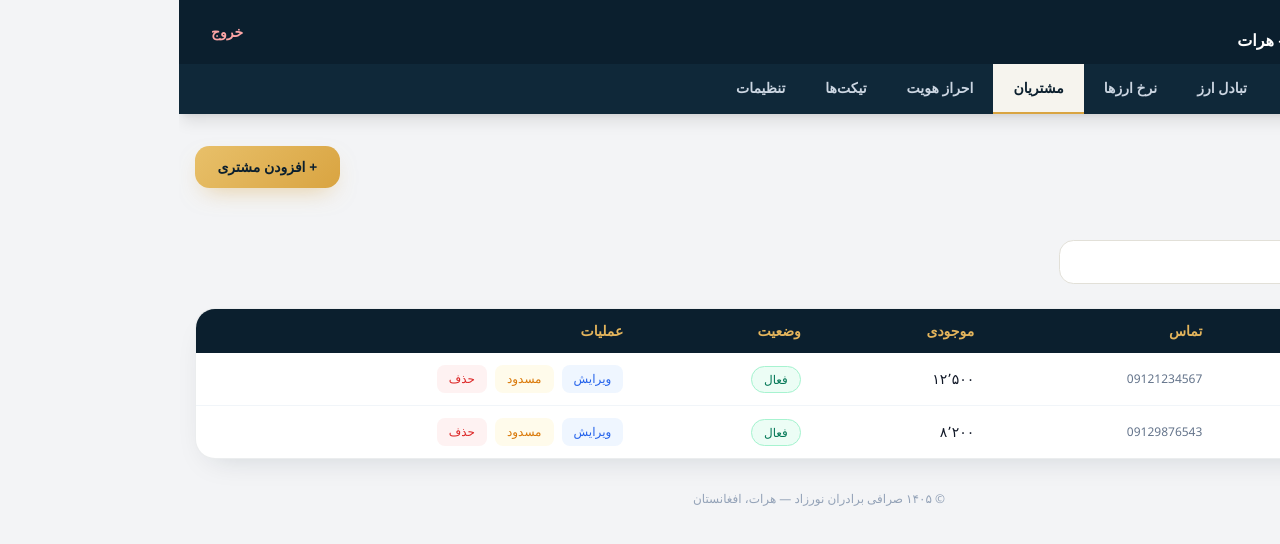
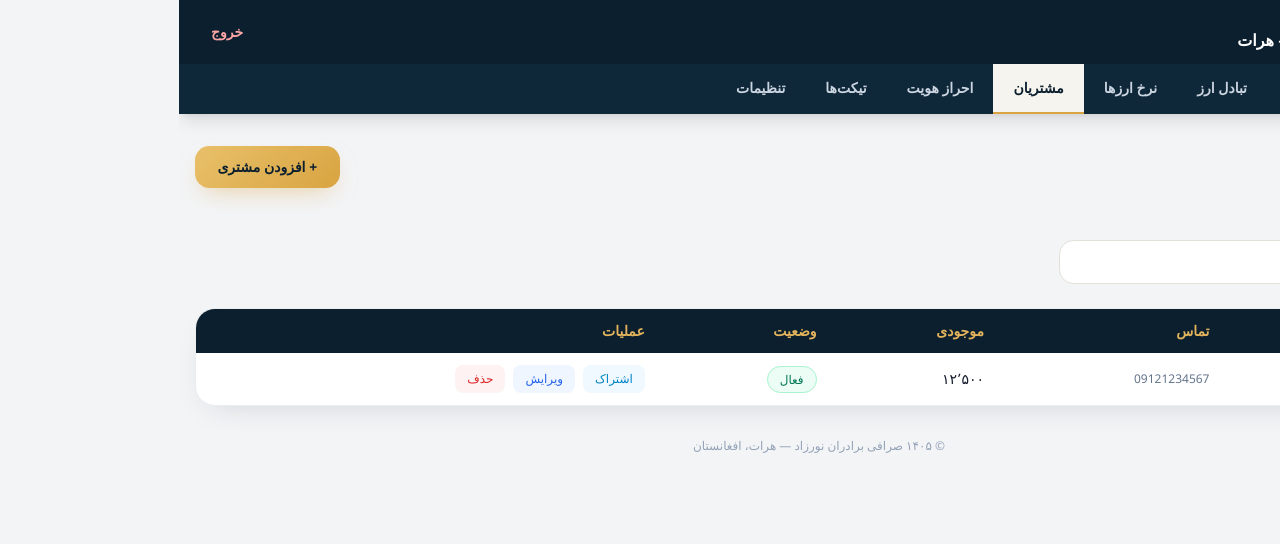
Before and after one commit to nasirahmadrahmati19-hue/exchange-admin, a Next.js app: page /dashboard/users in a window 1280 px wide. Shown: the top 544 px of the page. Built offline with nearby package versions, Linux system fonts and the light colour scheme; sample sign-in values are in the browser's storage; a small style sheet from the web is missing.

Commit message:
Refactor UsersPage to use useStored for users

```diff
--- a/app/dashboard/users/page.tsx
+++ b/app/dashboard/users/page.tsx
@@ -1,65 +1,32 @@
 "use client";
 
-import { useEffect, useState } from "react";
+import { useState } from "react";
+import { useStored, Field, ErrorBox, Modal, ShareBar } from "../lib/ui";
+import { fa, checkRequired, requiredMessage, statusChipClass } from "../lib/helpers";
 
-interface User {
-  id: number; name: string; email: string; phone: string; balance: string; status: string;
-}
-
+interface User { id: number; name: string; email: string; phone: string; balance: string; status: string; }
 const empty = { name: "", email: "", phone: "", balance: "" };
 
 export default function UsersPage() {
-  const [users, setUsers] = useState<User[]>([]);
+  const [users, setUsers] = useStored<User[]>("db_users", [
+    { id: 1, name: "علی محمدی", email: "ali@mail.com", phone: "09121234567", balance: "12500", status: "فعال" },
+  ]);
   const [search, setSearch] = useState("");
   const [modal, setModal] = useState(false);
   const [editId, setEditId] = useState<number | null>(null);
   const [form, setForm] = useState(empty);
   const [missing, setMissing] = useState<string[]>([]);
   const [error, setError] = useState("");
+  const [shareUser, setShareUser] = useState<User | null>(null);
 
-  useEffect(() => {
-    const s = localStorage.getItem("db_users");
-    if (s) {
-      try { setUsers(JSON.parse(s)); } catch {}
-    } else {
-      setUsers([
-        { id: 1, name: "علی محمدی", email: "ali@mail.com", phone: "09121234567", balance: "12500", status: "فعال" },
-        { id: 2, name: "سارا احمدی", email: "sara@mail.com", phone: "09129876543", balance: "8200", status: "فعال" },
-      ]);
-    }
-  }, []);
-
-  useEffect(() => {
-    localStorage.setItem("db_users", JSON.stringify(users));
-  }, [users]);
-
-  const update = (patch: any) => {
-    setForm({ ...form, ...patch });
-    setMissing([]);
-    setError("");
-  };
-
-  const fc = (name: string) => `input ${missing.includes(name) ? "!border-red-500" : ""}`;
+  const set = (patch: any) => { setForm({ ...form, ...patch }); setMissing([]); setError(""); };
 
   const save = () => {
-    const m: string[] = [];
-    if (!form.name.trim()) m.push("نام");
-    if (!form.phone.trim()) m.push("شماره تماس");
-    if (m.length > 0) {
-      setMissing(m);
-      setError("لطفاً این فیلدها را پر کنید: " + m.join("، "));
-      return;
-    }
-    setMissing([]);
-    setError("");
-    if (editId) {
-      setUsers(users.map(u => u.id === editId ? { ...u, ...form } : u));
-    } else {
-      setUsers([...users, { id: Date.now(), ...form, status: "فعال" }]);
-    }
-    setModal(false);
-    setForm(empty);
-    setEditId(null);
+    const m = checkRequired(form, [{ key: "name", label: "نام" }, { key: "phone", label: "شماره تماس" }]);
+    if (m.length) { setMissing(m); setError(requiredMessage(m)); return; }
+    if (editId) setUsers(users.map(u => u.id === editId ? { ...u, ...form } : u));
+    else setUsers([...users, { id: Date.now(), ...form, status: "فعال" }]);
+    setModal(false); setForm(empty); setEditId(null);
   };
 
   const filtered = users.filter(u => u.name.includes(search) || u.phone.includes(search));
@@ -68,9 +35,7 @@ export default function UsersPage() {
     <div className="space-y-6">
       <div className="flex items-center justify-between">
         <h1 className="text-xl font-extrabold">مشتریان</h1>
-        <button className="btn-gold" onClick={() => { setForm(empty); setEditId(null); setMissing([]); setError(""); setModal(true); }}>
-          + افزودن مشتری
-        </button>
+        <button className="btn-gold" onClick={() => { setForm(empty); setEditId(null); setMissing([]); setError(""); setModal(true); }}>+ افزودن مشتری</button>
       </div>
 
       <div className="max-w-sm">
@@ -82,26 +47,24 @@ export default function UsersPage() {
         <table className="w-full text-sm">
           <thead className="bg-[#0b1f2e] text-[#e3b45c]">
             <tr>
-              <th className="text-right px-5 py-3 font-bold">نام</th>
-              <th className="text-right px-5 py-3 font-bold">تماس</th>
-              <th className="text-right px-5 py-3 font-bold">موجودی</th>
-              <th className="text-right px-5 py-3 font-bold">وضعیت</th>
-              <th className="text-right px-5 py-3 font-bold">عملیات</th>
+              <th className="text-right px-4 py-3 font-bold">نام</th>
+              <th className="text-right px-4 py-3 font-bold">تماس</th>
+              <th className="text-right px-4 py-3 font-bold">موجودی</th>
+              <th className="text-right px-4 py-3 font-bold">وضعیت</th>
+              <th className="text-right px-4 py-3 font-bold">عملیات</th>
             </tr>
           </thead>
           <tbody className="divide-y divide-slate-100">
             {filtered.map(u => (
               <tr key={u.id} className="hover:bg-amber-50/40">
-                <td className="px-5 py-3 font-bold">{u.name}</td>
-                <td className="px-5 py-3 text-slate-500 text-xs">{u.phone}</td>
-                <td className="px-5 py-3">{Number(u.balance || 0).toLocaleString("fa-IR")}</td>
-                <td className="px-5 py-3">
-                  <span className={`text-xs px-3 py-1 rounded-full border ${u.status === "فعال" ? "bg-emerald-50 text-emerald-700 border-emerald-200" : "bg-red-50 text-red-700 border-red-200"}`}>{u.status}</span>
-                </td>
-                <td className="px-5 py-3">
+                <td className="px-4 py-3 font-bold">{u.name}</td>
+                <td className="px-4 py-3 text-slate-500 text-xs">{u.phone}</td>
+                <td className="px-4 py-3">{fa(Number(u.balance || 0))}</td>
+                <td className="px-4 py-3"><span className={`text-xs px-3 py-1 rounded-full border ${statusChipClass(u.status)}`}>{u.status}</span></td>
+                <td className="px-4 py-3">
                   <div className="flex gap-2">
+                    <button className="text-xs px-3 py-1.5 rounded-lg bg-sky-50 text-sky-600 hover:bg-sky-100" onClick={() => setShareUser(u)}>اشتراک</button>
                     <button className="text-xs px-3 py-1.5 rounded-lg bg-blue-50 text-blue-600 hover:bg-blue-100" onClick={() => { setEditId(u.id); setForm({ name: u.name, email: u.email, phone: u.phone, balance: u.balance }); setMissing([]); setError(""); setModal(true); }}>ویرایش</button>
-                    <button className="text-xs px-3 py-1.5 rounded-lg bg-amber-50 text-amber-600 hover:bg-amber-100" onClick={() => setUsers(users.map(x => x.id === u.id ? { ...x, status: x.status === "فعال" ? "مسدود" : "فعال" } : x))}>{u.status === "فعال" ? "مسدود" : "فعال‌سازی"}</button>
                     <button className="text-xs px-3 py-1.5 rounded-lg bg-red-50 text-red-600 hover:bg-red-100" onClick={() => setUsers(users.filter(x => x.id !== u.id))}>حذف</button>
                   </div>
                 </td>
@@ -112,36 +75,43 @@ export default function UsersPage() {
       </div>
 
       {modal && (
-        <div className="fixed inset-0 bg-black/40 z-50 flex items-center justify-center p-4">
-          <div className="card w-full max-w-md p-6">
-            <h2 className="font-extrabold mb-5">{editId ? "ویرایش مشتری" : "مشتری جدید"}</h2>
+        <Modal title={editId ? "ویرایش مشتری" : "مشتری جدید"} onClose={() => setModal(false)}>
           <div className="space-y-3">
-              <div>
-                <label className="block text-sm font-bold mb-2">نام</label>
-                <input className={fc("نام")} placeholder="نام و نام خانوادگی" value={form.name} onChange={e => update({ name: e.target.value })} />
-              </div>
-              <div>
-                <label className="block text-sm font-bold mb-2">شماره تماس</label>
-                <input className={fc("شماره تماس")} placeholder="09..." value={form.phone} onChange={e => update({ phone: e.target.value })} />
-              </div>
-              <div>
-                <label className="block text-sm font-bold mb-2">ایمیل (اختیاری)</label>
-                <input className="input" placeholder="example@mail.com" value={form.email} onChange={e => update({ email: e.target.value })} />
-              </div>
-              <div>
-                <label className="block text-sm font-bold mb-2">موجودی (اختیاری)</label>
-                <input className="input" placeholder="0" value={form.balance} onChange={e => update({ balance: e.target.value })} />
-              </div>
-              {error && (
-                <div className="bg-red-50 text-red-600 text-sm rounded-xl p-3 border border-red-200">{error}</div>
-              )}
+            <Field label="نام" name="نام" missing={missing} value={form.name} onChange={v => set({ name: v })} />
+            <Field label="شماره تماس" name="شماره تماس" missing={missing} value={form.phone} onChange={v => set({ phone: v })} />
+            <Field label="ایمیل (اختیاری)" value={form.email} onChange={v => set({ email: v })} />
+            <Field label="موجودی (اختیاری)" value={form.balance} onChange={v => set({ balance: v })} />
+            <ErrorBox error={error} />
           </div>
           <div className="flex gap-2 mt-5">
             <button className="btn-gold flex-1" onClick={save}>ذخیره</button>
             <button className="flex-1 rounded-xl border border-slate-200 text-sm font-bold" onClick={() => setModal(false)}>انصراف</button>
           </div>
+        </Modal>
+      )}
+
+      {shareUser && (
+        <Modal title="اشتراک‌گذاری مشخصات مشتری" onClose={() => setShareUser(null)}>
+          <div className="text-sm space-y-1 mb-4 bg-slate-50 rounded-xl p-4">
+            <p><b>نام:</b> {shareUser.name}</p>
+            <p><b>شماره:</b> {shareUser.phone}</p>
+            <p><b>موجودی:</b> {fa(Number(shareUser.balance || 0))}</p>
+            <p><b>وضعیت:</b> {shareUser.status}</p>
           </div>
-        </div>
+          <ShareBar
+            text={`مشتری: ${shareUser.name}\nشماره: ${shareUser.phone}\nایمیل: ${shareUser.email}\nموجودی: ${fa(Number(shareUser.balance || 0))}\nوضعیت: ${shareUser.status}`}
+            phone={shareUser.phone}
+            pdfTitle="مشخصات مشتری"
+            pdfRows={[
+              { label: "نام", value: shareUser.name },
+              { label: "شماره تماس", value: shareUser.phone },
+              { label: "ایمیل", value: shareUser.email },
+              { label: "موجودی", value: fa(Number(shareUser.balance || 0)) },
+              { label: "وضعیت", value: shareUser.status },
+            ]}
+          />
+          <button className="mt-4 w-full rounded-xl border border-slate-200 py-2 text-sm font-bold" onClick={() => setShareUser(null)}>بستن</button>
+        </Modal>
       )}
     </div>
   );
```
Lines whose indentation alone changed are shown as unchanged.
